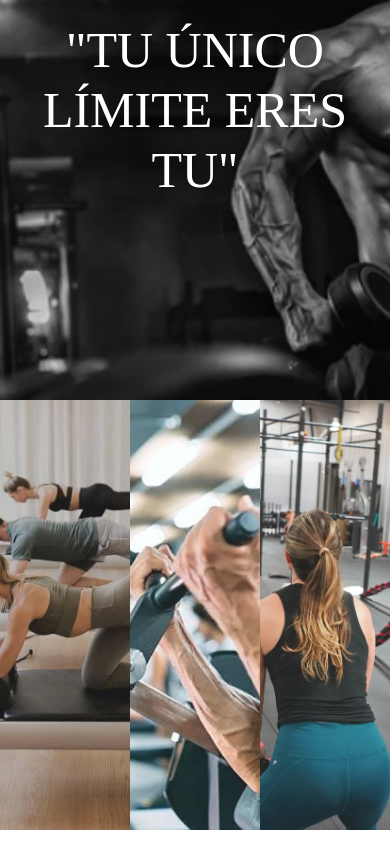
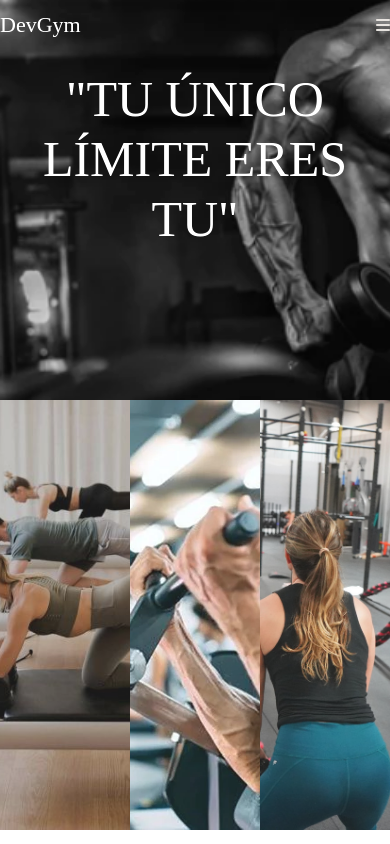
Before and after one commit to Lautaro073/DevGym, a React (Create React App) app: page / in a window 390 px wide. Shown: the top 844 px of the page. Built offline with nearby package versions, Linux system fonts and the light colour scheme.

Commit message:
actualizacion del nav

```diff
--- a/src/Styles/nav.css
+++ b/src/Styles/nav.css
@@ -1 +1,61 @@
-.nav {background-color: rgb(219, 69, 14);}
+.navbar {background-color: rgb(219, 69, 14);
+display: flex;
+flex-wrap: wrap;
+align-items: center;
+justify-content: space-between;
+background-color: transparent;
+padding: 15px;
+}
+
+.navbar a{
+text-decoration: none;
+color: white;
+font-family: serif;
+font-size: 22px;
+}
+
+.logo{
+margin-right: 50px;
+}
+
+.lista{
+list-style: none;
+display: flex;
+gap: 25px;
+color: #fff;
+}
+
+#toggler,
+.navbar label{
+    display: none;
+}
+
+@media screen and
+(max-width: 600px){
+    .menu{
+        width: 100%;
+        max-height: 0;
+        overflow: hidden;
+    }
+
+    .lista{
+        flex-direction: column;
+        align-items: center;
+        padding: 20px;
+    }
+
+    .navbar label{
+        display: inline-flex;
+        align-items: center;
+        cursor: pointer;
+    }
+
+    #toggler:checked ~ .menu{
+        max-height: 100%;
+    }
+
+    .fabars{
+        filter:invert(100%)
+    }
+
+}
--- a/src/components/App.jsx
+++ b/src/components/App.jsx
@@ -9,7 +9,6 @@ function App() {
 <div className="">
 
    <Header></Header>
-   <Nav></Nav>
  <Principal></Principal>
 <Form_contacto></Form_contacto>
        <Footer></Footer>
--- a/src/components/header.jsx
+++ b/src/components/header.jsx
@@ -4,12 +4,13 @@ import Nav from './nav.jsx'
 const Header = () => {
   return (
     <header className='header'>
+        <Nav>
+
+
+       </Nav>
       <h1 className='frase'>
         "TU ÚNICO LÍMITE ERES TU"
       </h1>
-      <Nav>
-
-      </Nav>
     </header>
   )
 }
--- a/src/components/nav.jsx
+++ b/src/components/nav.jsx
@@ -3,9 +3,19 @@ import '../Styles/nav.css'
 
 
 function Nav(){
+
     return(
-        <nav className='nav'>
-
+        <nav className='navbar'>
+        <a href='#' className='logo'>DevGym</a>
+        <input type='checkbox' id='toggler'></input>
+        <label className='fabars' for='toggler'><i className='fa fa-bars'></i></label>
+        <div className='menu'>
+        <ul className='lista'>
+            <li><a href='#'>Inicio</a></li>
+            <li><a href='#'>Sugerencias</a></li>
+            <li><a href='#'>Contacto</a></li>
+        </ul>
+        </div>
         </nav>
     )
 }
```
